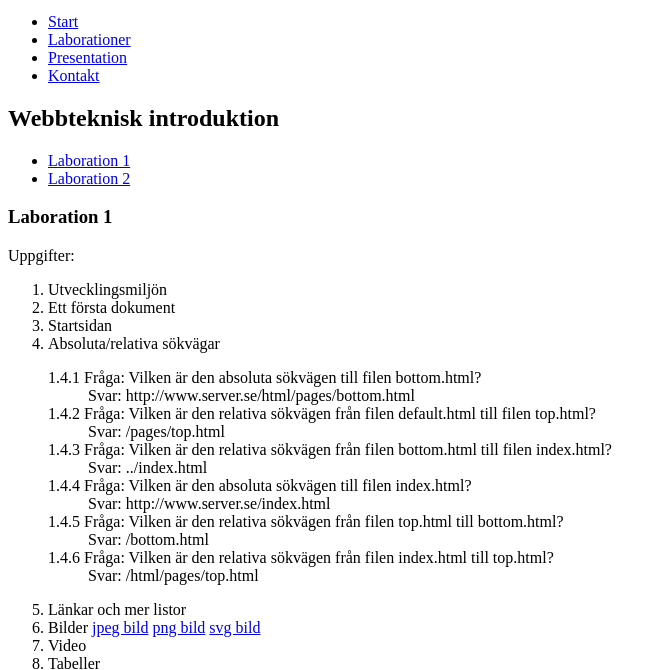
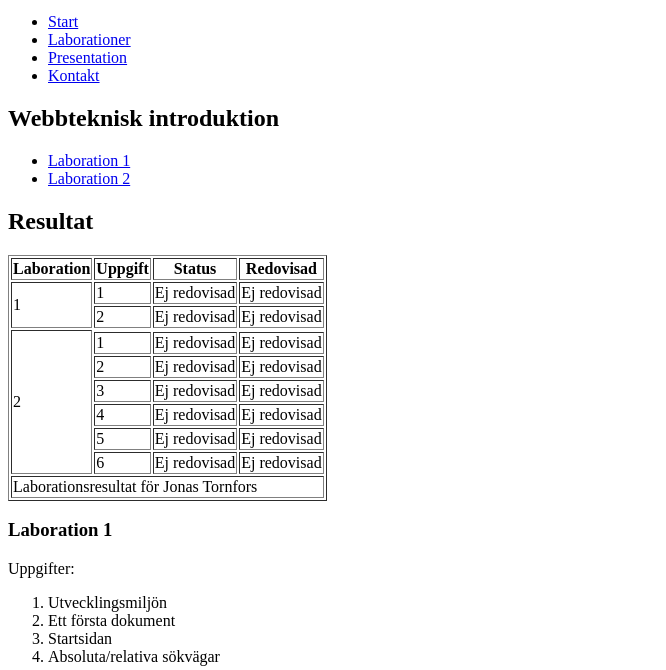
Before and after one commit to jt222ii/1ik415-jt222ii-laborationer, a plain HTML site: page pages/laborationer.html in a window 1280 px wide. Shown: the part 101-771 px from the top of the page, without its empty margins (0-666 px from the left). Drawn offline with Linux system fonts and the light colour scheme.

Commit message:
Finished 1.6 and 1.7

```diff
--- a/pages/laborationer.html
+++ b/pages/laborationer.html
@@ -19,6 +19,63 @@
        <li> <a href="#laboration1">Laboration 1</a></li>
        <li> <a href="#laboration2">Laboration 2</a></li>
     </ul>
+    <h2>Resultat</h2>
+    <table border="1">
+        <tr>
+            <th>Laboration</th>
+            <th>Uppgift</th>
+            <th>Status</th>
+            <th>Redovisad</th>
+        </tr>
+        <tr>
+            <td rowspan="2">1</td>
+            <td>1</td>
+            <td>Ej redovisad</td>
+            <td>Ej redovisad</td>
+        </tr>
+        <tr>
+            <td>2</td>
+            <td>Ej redovisad</td>
+            <td>Ej redovisad</td>
+        </tr>
+        <tr>
+            <td rowspan="7">2</td>
+        </tr>
+        <tr>
+            <td>1</td>
+            <td>Ej redovisad</td>
+            <td>Ej redovisad</td>
+        </tr>
+        <tr>
+            <td>2</td>
+            <td>Ej redovisad</td>
+            <td>Ej redovisad</td>
+        </tr>
+        <tr>
+            <td>3</td>
+            <td>Ej redovisad</td>
+            <td>Ej redovisad</td>
+        </tr>
+        <tr>
+            <td>4</td>
+            <td>Ej redovisad</td>
+            <td>Ej redovisad</td>
+        </tr>
+        <tr>
+            <td>5</td>
+            <td>Ej redovisad</td>
+            <td>Ej redovisad</td>
+        </tr>
+        <tr>
+            <td>6</td>
+            <td>Ej redovisad</td>
+            <td>Ej redovisad</td>
+        </tr>
+        <tr>
+            <td colspan="4">Laborationsresultat för Jonas Tornfors</td>
+        </tr>
+    </table>
+
     <a id="laboration1"></a>
     <h3>Laboration 1</h3>
     <p>Uppgifter:</p>
@@ -44,11 +101,14 @@
         </li>
         <li>Länkar och mer listor</li>
         <li>Bilder
-            <a href="/pages/presentation.html#Selfie">jpeg bild</a>
-            <a href="/pics/Logga.png">png bild</a>
-            <a href="../index.html#vektor">svg bild</a>
+            <ul>
+                <li><a href="/pages/presentation.html#Selfie">jpeg bild</a></li>
+                <li><a href="/pics/Logga.png">png bild</a></li>
+                <li><a href="../index.html#vektor">svg bild</a></li>
+            </ul>
         </li>
         <li>Video</li>
+
         <li>Tabeller</li>
         <li>Formulär</li>
     </ol>
```
Also changed, not shown: index.html (+5 -2 lines), pages/presentation.html (+1 -1 lines), 1 other file.
